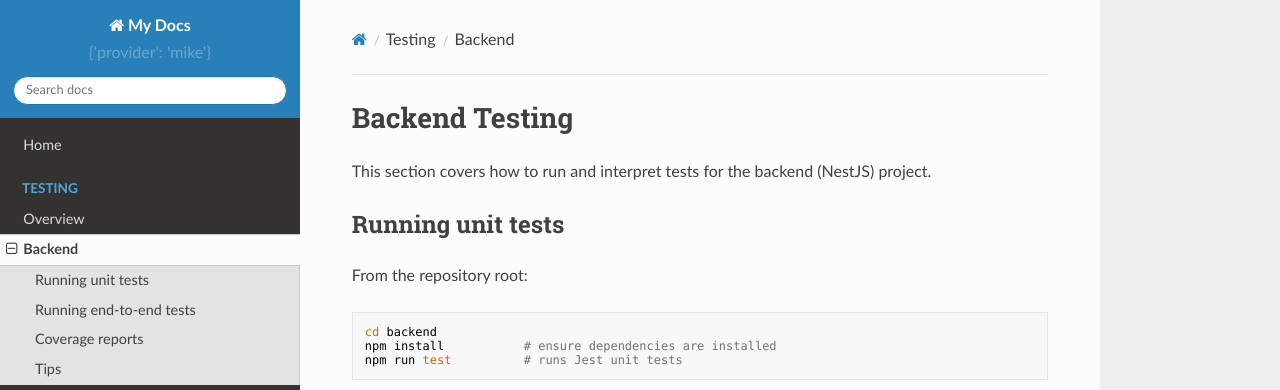
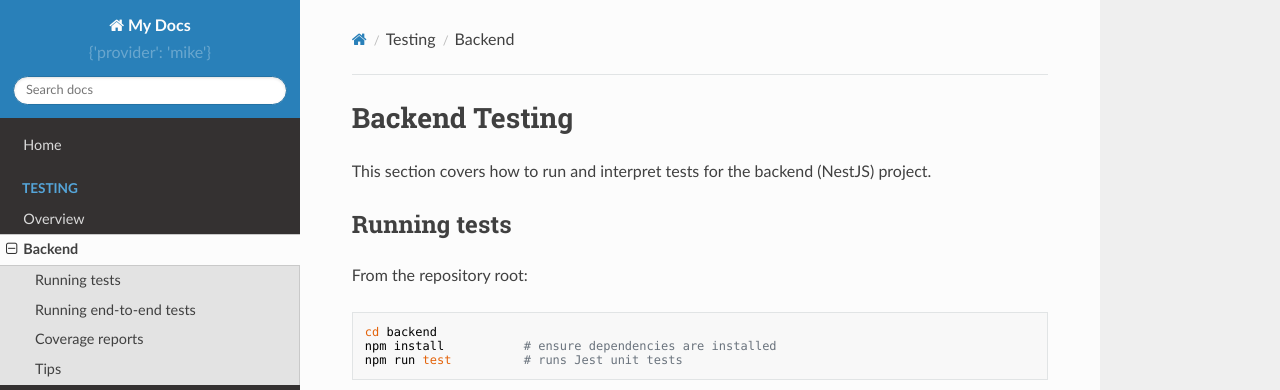
Before and after one commit to SELab-2/viernulvier-4, an MkDocs documentation site: the page built from docs/testing/backend.md, in a window 1280 px wide and 1079 px high. Shown: the top 390 px of the window. Built offline with MkDocs 1.6.1, drawn with Linux system fonts in a browser that asks for light colours; nearby versions of some CDN libraries.

Commit message:
small name change

```diff
--- a/docs/testing/backend.md
+++ b/docs/testing/backend.md
@@ -2,7 +2,7 @@
 
 This section covers how to run and interpret tests for the backend (NestJS) project.
 
-## Running unit tests
+## Running tests
 
 From the repository root:
 
```
